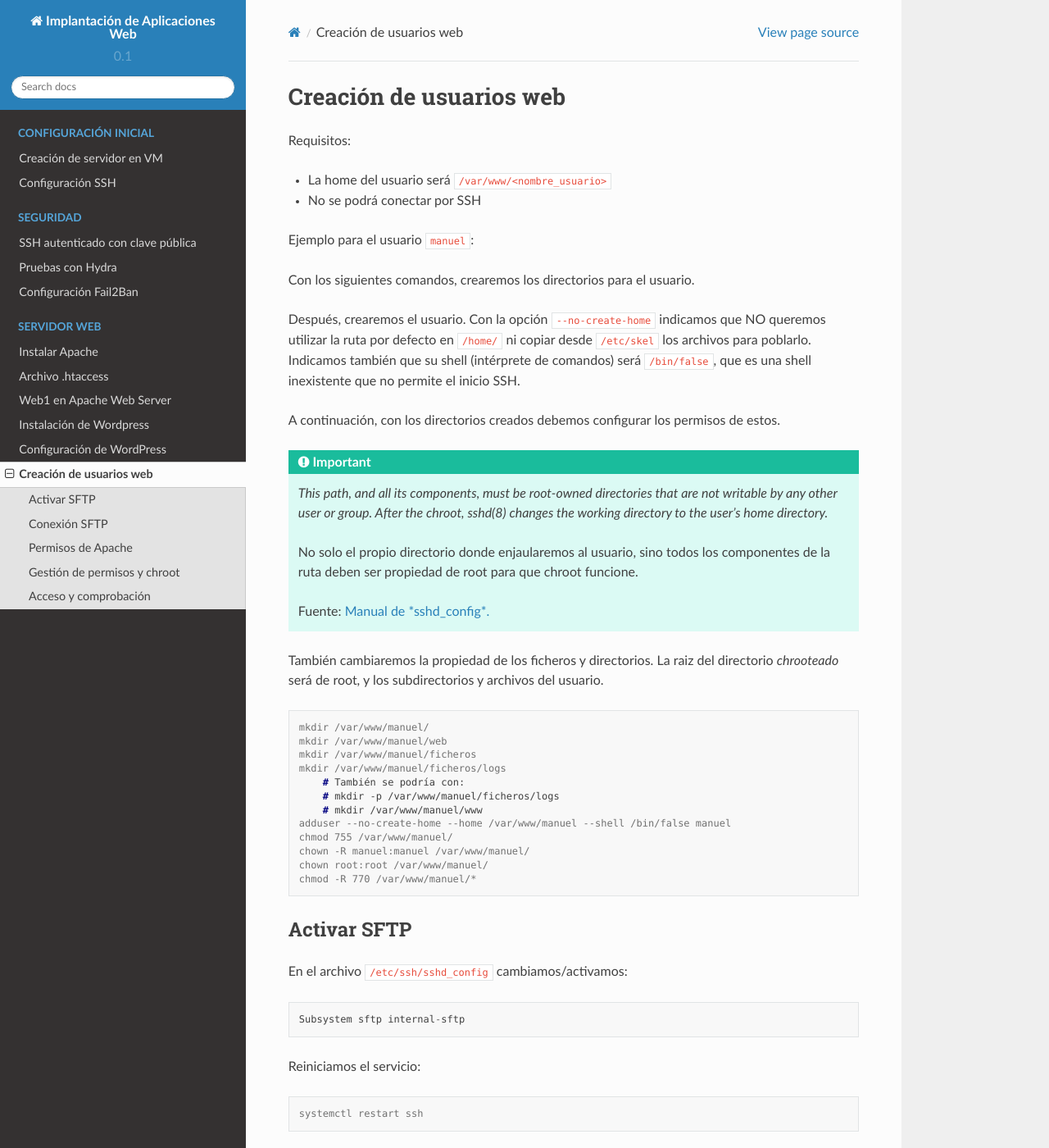
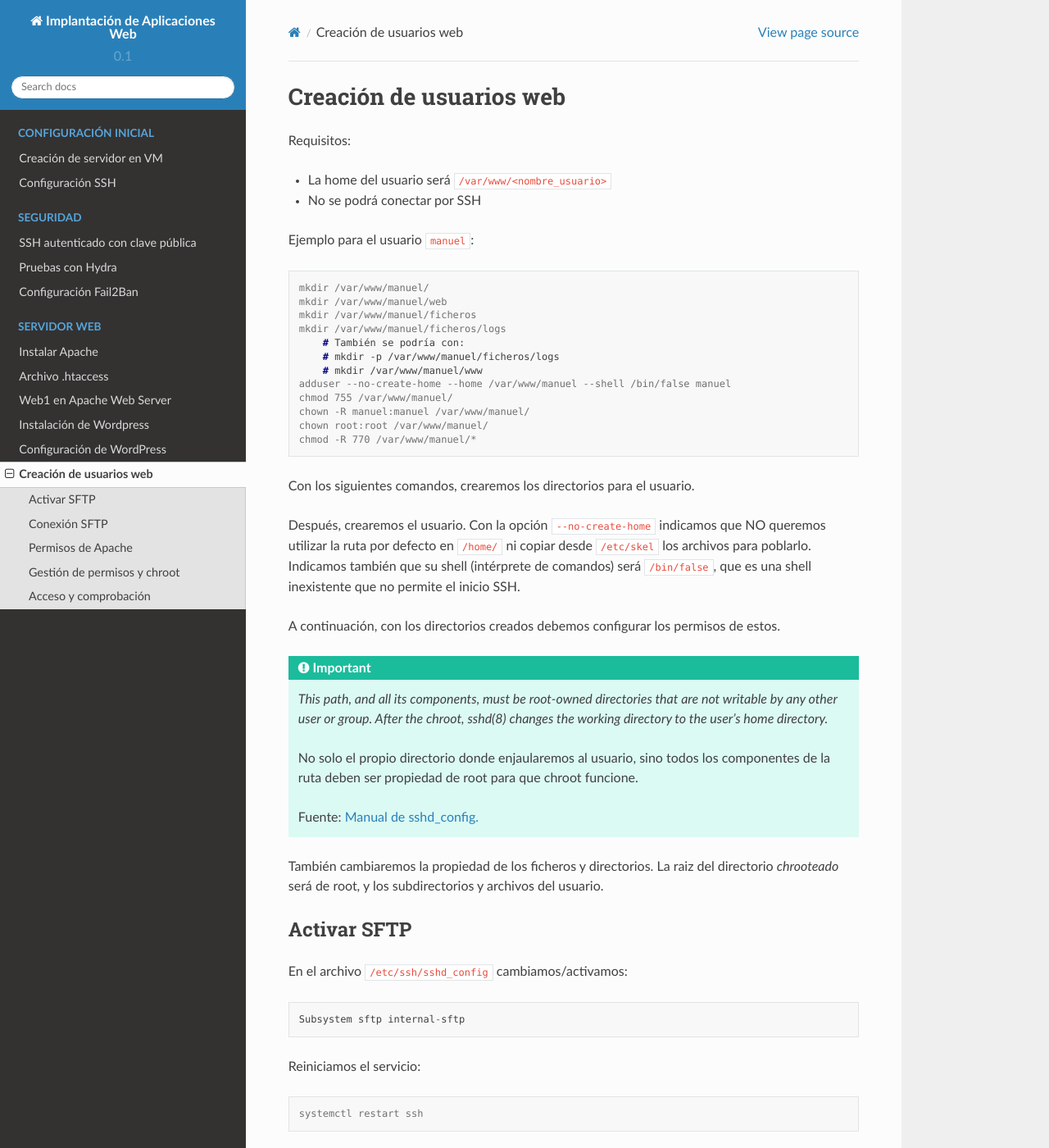
Before and after one commit to gonzaleztroyano/ASIR2-IAW-DOCS, a Sphinx documentation site: the page built from docs/source/servidor-web/creacion-usuarios.rst, in a window 1280 px wide and 1400 px high. Shown: the whole window at 82% size. Built offline with Sphinx 7.4.7 and the Read the Docs theme 2.0.0, drawn with Linux system fonts in a browser that asks for light colours; part of the change alters nothing that is shown; some of the changed text lies outside the part shown.

```diff
--- a/docs/source/servidor-web/creacion-usuarios.rst
+++ b/docs/source/servidor-web/creacion-usuarios.rst
@@ -9,23 +9,6 @@ Requisitos:
 
 
 Ejemplo para el usuario ``manuel``:
-
-Con los siguientes comandos, crearemos los directorios para el usuario.
-
-Después, crearemos el usuario. Con la opción ``--no-create-home`` indicamos que NO queremos utilizar la ruta por defecto en ``/home/`` ni copiar desde ``/etc/skel`` los archivos para poblarlo. Indicamos también que su shell (intérprete de comandos) será ``/bin/false``, que es una shell inexistente que no permite el inicio SSH.
-
-A continuación, con los directorios creados debemos configurar los permisos de estos.
-
-.. important::
-
-    *This path, and all its components, must be root-owned directories that are not writable by any other user or group. After the chroot, sshd(8) changes the working directory to the user's home directory.*
-
-    No solo el propio directorio donde enjaularemos al usuario, sino todos los componentes de la ruta deben ser propiedad de root para que chroot funcione.
-
-    Fuente: `Manual de *sshd_config*. <https://linux.die.net/man/5/sshd_config>`_
-
-También cambiaremos la propiedad de los ficheros y directorios. La raiz del directorio *chrooteado* será de root, y los subdirectorios y archivos del usuario.
-
 
 .. code-block:: console
 
@@ -41,6 +24,23 @@ También cambiaremos la propiedad de los ficheros y directorios. La raiz del dir
     chown -R manuel:manuel /var/www/manuel/
     chown root:root /var/www/manuel/
     chmod -R 770 /var/www/manuel/*
+
+
+Con los siguientes comandos, crearemos los directorios para el usuario.
+
+Después, crearemos el usuario. Con la opción ``--no-create-home`` indicamos que NO queremos utilizar la ruta por defecto en ``/home/`` ni copiar desde ``/etc/skel`` los archivos para poblarlo. Indicamos también que su shell (intérprete de comandos) será ``/bin/false``, que es una shell inexistente que no permite el inicio SSH.
+
+A continuación, con los directorios creados debemos configurar los permisos de estos.
+
+.. important::
+
+    *This path, and all its components, must be root-owned directories that are not writable by any other user or group. After the chroot, sshd(8) changes the working directory to the user's home directory.*
+
+    No solo el propio directorio donde enjaularemos al usuario, sino todos los componentes de la ruta deben ser propiedad de root para que chroot funcione.
+
+    Fuente: `Manual de sshd_config. <https://linux.die.net/man/5/sshd_config>`_
+
+También cambiaremos la propiedad de los ficheros y directorios. La raiz del directorio *chrooteado* será de root, y los subdirectorios y archivos del usuario.
 
 
 Activar SFTP
@@ -69,7 +69,7 @@ Utilizando el FileZilla nos podremos conectar:
    :alt: Conexión FileZilla
 |br|
 
-Por defecto nos conectamos a nuestro ``home``:
+Por defecto nos conectamos a nuestro ``home``, pero podemos navegar por todo el directorio. Esto es justo lo que queremos evitar. El usuario solo debe poder ver, conocer la existencia, de sus archivos.
 
 .. image :: ../images/servidor-web/web-13.png
    :width: 500
@@ -97,7 +97,7 @@ El archivo de configuración del sitio será de la siguiente manera:
 
         ServerName manuel.iaw.com
 
-        ServerAdmin webmaster@localhost
+        ServerAdmin manuel@iaw.com
         DocumentRoot /var/www/manuel/web
 
         ErrorLog /var/www/manuel/ficheros/logs/manuel-error.log
@@ -125,14 +125,22 @@ En el archivo ``/etc/ssh/sshd_config`` cambiamos/activamos:
     Match User *
     Include /etc/ssh/sshd_config.d/*
 
-
 Crearemos un archivo nuevo en ``sshd_config.d/manuel.conf``, donde incluiremos:
 
 .. code-block::
 
+    #TODO: #1 ¿aquí no hace falta un Match?
         ChrootDirectory %h
         ForceCommand internal-sftp -u 0027
         PasswordAuthentication yes
+
+.. note::
+
+    Normalmente añadiríamos una directiva *Include* y en el directorio indicado crearíamos los archivos de configuración (presumiblemente uno para usuario).
+
+    Lamentablemente la versión de SSH que viene instalada en Ubuntu 20.04 (el SO que estamos utilizando) tiene un bug que hace que los Include/Match no funcionen correctamente
+
+    Fuente: `Incidencia 3122 de OpenSSH <https://bugzilla.mindrot.org/show_bug.cgi?id=3122>`_
 
 Reiniciamos el servicio:
 
@@ -166,6 +174,3 @@ Después de haber subido los archivos, podremos acceder a la web utilizando el n
 .. |br| raw:: html
 
    <br />
-
-
-.. sudo usermod -a -G manuel root
```
